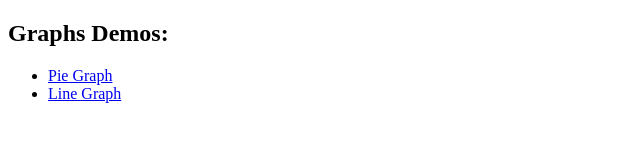
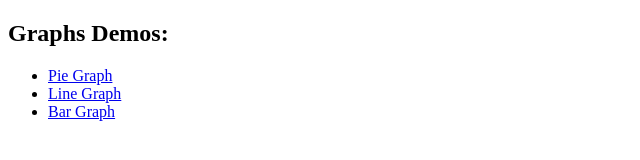
Before and after one commit to iainkirkpatrick/example-graphs, a website: page index.html in a window 1280 px wide. Shown: the full height of the page, 0-640 px from the left. Drawn offline with Linux system fonts and the light colour scheme.

Commit message:
index page link

```diff
--- a/index.html
+++ b/index.html
@@ -9,6 +9,7 @@
     <ul>
         <li><a href="./pie/pie.html">Pie Graph</a></li>
         <li><a href="./line/line.html">Line Graph</a></li>
+        <li><a href="./bar/bar.html">Bar Graph</a></li>
     </ul>
 </body>
 </html>
```
